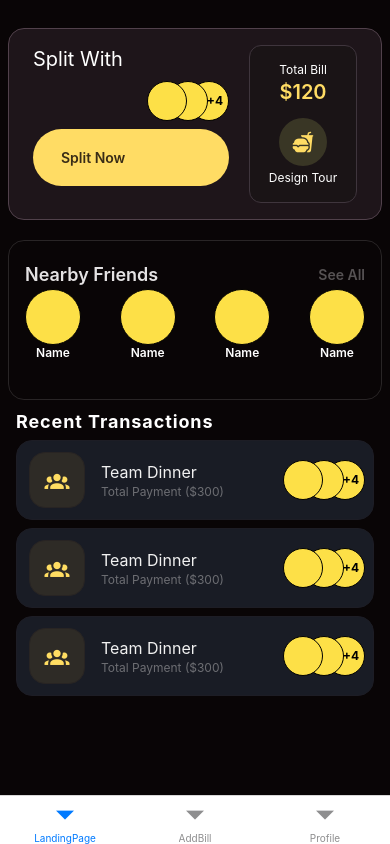
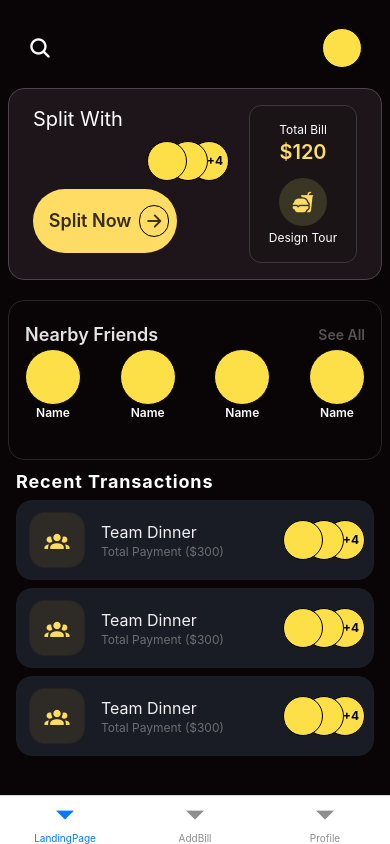
Before and after one commit to m7adeel/Splitkar, a React Native app: screen /LandingPage in a window 390 px wide. Built offline with nearby package versions, Linux system fonts and the light colour scheme.

Commit message:
add: header component

```diff
--- /dev/null
+++ b/src/components/Header.jsx
@@ -0,0 +1,21 @@
+import { View, Text } from 'react-native'
+import React from 'react'
+
+// Components
+import Avatar from './Avatars/Avatar'
+
+// Icons
+import { Ionicons } from '@expo/vector-icons'
+
+export default function Header() {
+  return (
+    <View className="flex flex-row items-center justify-between mt-5 px-5">
+      <View>
+        <Ionicons name="search" size={24} color="white" />
+      </View>
+      <View>
+        <Avatar />
+      </View>
+    </View>
+  )
+}
--- a/src/components/NewSplitCard.jsx
+++ b/src/components/NewSplitCard.jsx
@@ -13,10 +13,13 @@ export default function NewSplitCard() {
       <View className="w-2/3 pr-5">
         <Text className="text-white text-xl mb-2">Split With</Text>
         <AvatarList />
-        <TouchableOpacity className="bg-[#ffdc64] rounded-full px-7 py-5 mt-2">
-          <Text className="text-[#392c16] text-md font-semibold">
+        <TouchableOpacity className="bg-[#ffdc64] rounded-full py-4 mt-2 pl-2 flex flex-row items-center justify-evenly w-36">
+          <Text className="text-[#392c16] text-lg font-semibold">
             Split Now
           </Text>
+          <View className="flex items-center justify-center border p-1 rounded-full">
+          <Ionicons name="arrow-forward" size={20} color="#392c16" />
+          </View>
         </TouchableOpacity>
       </View>
       <View className="bg-[#1a1416] border border-[#3f353d] rounded-xl w-1/3 p-4 flex items-center justify-between">
--- a/src/screens/LandingPage.js
+++ b/src/screens/LandingPage.js
@@ -7,13 +7,14 @@ import Stats from '../components/Stats'
 import TransactionHistory from '../components/TransactionHistory'
 import NearbyFriends from '../components/NearbyFriends'
 import NewSplitCard from '../components/NewSplitCard'
+import Header from '../components/Header'
 
 export default function LandingPage() {
   const endBlack = "#151821"
   return (
     <View className="bg-[#090506] p-2 h-full">
       <ScrollView>
-
+        <Header />
         <NewSplitCard />
         <NearbyFriends />
         <TransactionHistory />
```
